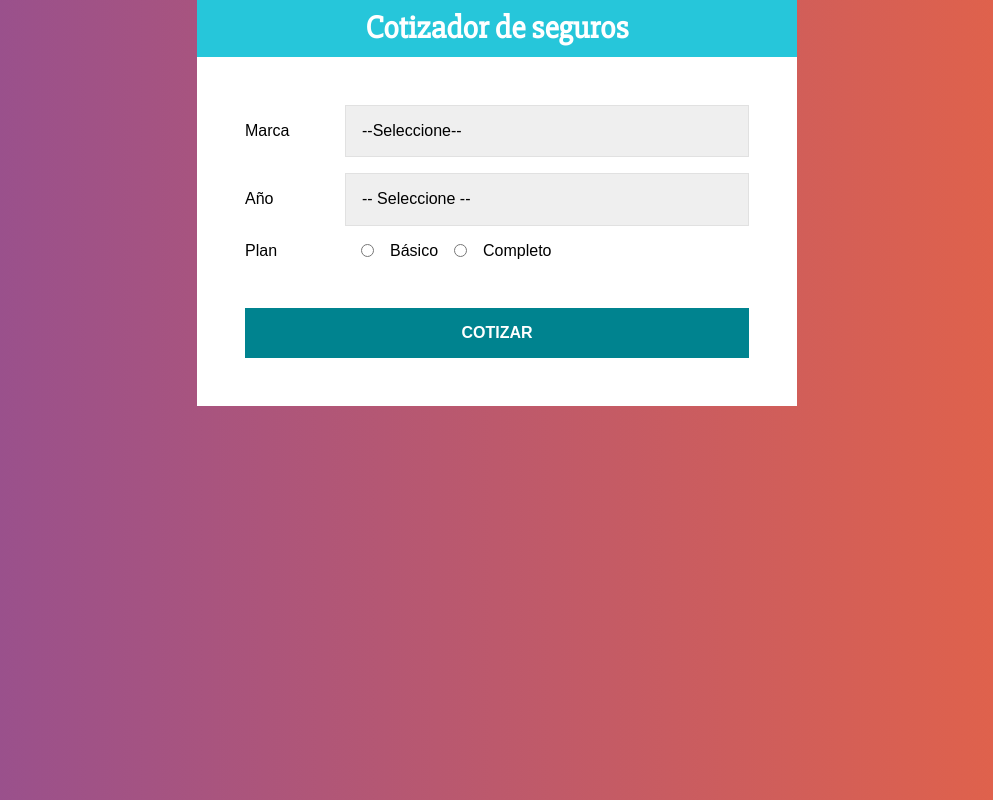
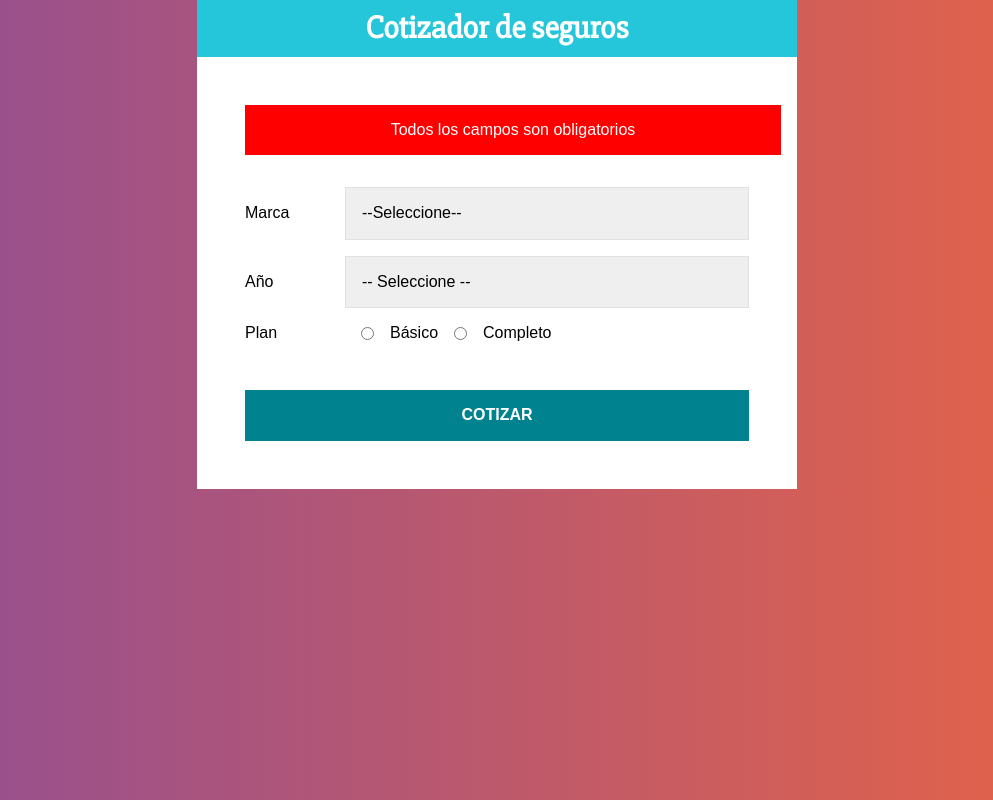
Before and after one commit to militroncho7/cotizador-seguros, a React (Create React App) app: page / in a window 1280 px wide. Both pictures are taken after a click on the button "COTIZAR". Shown: the whole page, without its empty margins (143-1136 px from the left). Built offline with nearby package versions, Linux system fonts and the light colour scheme.

Commit message:
validation form

```diff
--- a/src/components/Formulario.js
+++ b/src/components/Formulario.js
@@ -42,6 +42,15 @@
     }
 `;
 
+const Error = styled.div`
+    background-color: red;
+    color: white;
+    padding: 1rem;
+    width: 100%;
+    text-align: center;
+    margin-bottom: 2rem;
+`;
+
 //Formulario
 const Formulario = () => {
 
@@ -50,6 +59,7 @@
         year: '',
         plan: ''
     });
+    const [error, guardarError] = useState(false);
 
     //extraer los valores del state
     const {marca, year, plan} = datos;
@@ -62,8 +72,40 @@
         })
     }
 
+    //cuando el usuario presiona submit
+    const cotizarSeguro = e => {
+        e.preventDefault();
+
+        if(marca.trim() === '' || year.trim() === '' || plan.trim() === '') {
+            guardarError(true);
+            return;
+        }
+
+        guardarError(false);
+
+        //Obtener la diferencia de años
+
+        //Por cada año hay que restar 3% del valor
+
+        //Americano 15%
+        //Asiatio 5%
+        //Europeo 30%
+
+
+        //Basico aumenta 20%
+        //Completo aumenta 50%
+
+
+        //Total
+    }
+
     return (
-        <form>
+        <form
+            onSubmit={cotizarSeguro}
+        >
+
+            {error ? <Error>Todos los campos son obligatorios</Error> : null}
+
             <Campo>
                 <Label>Marca</Label>
                 <Select
@@ -118,7 +160,7 @@
                 /> Completo
             </Campo>
 
-            <Boton type="button">Cotizar</Boton>
+            <Boton type="submit">Cotizar</Boton>
 
         </form>
     );
```
Also changed, not shown: 1 other file (tests, documents, lock files or other folders).
